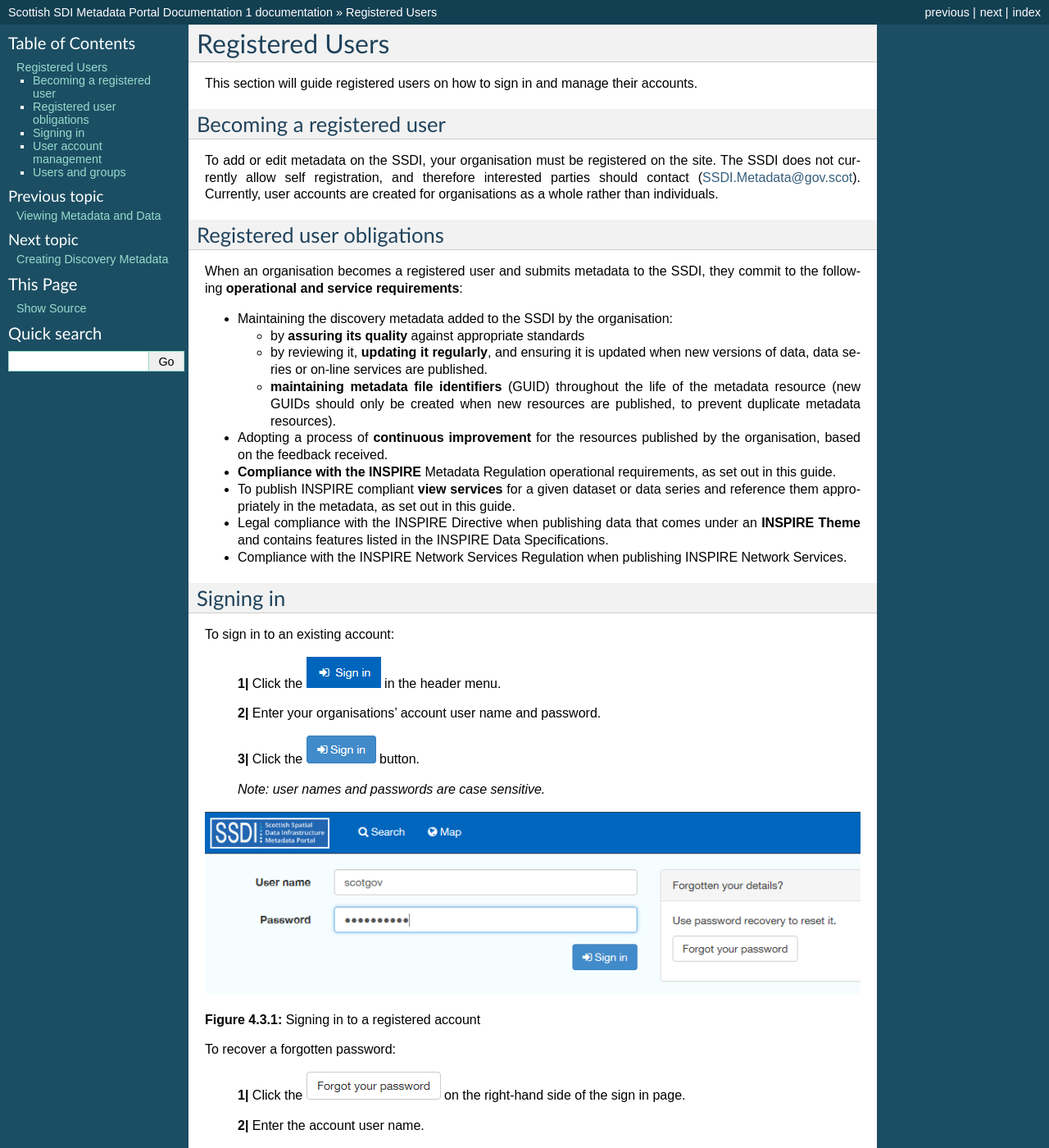
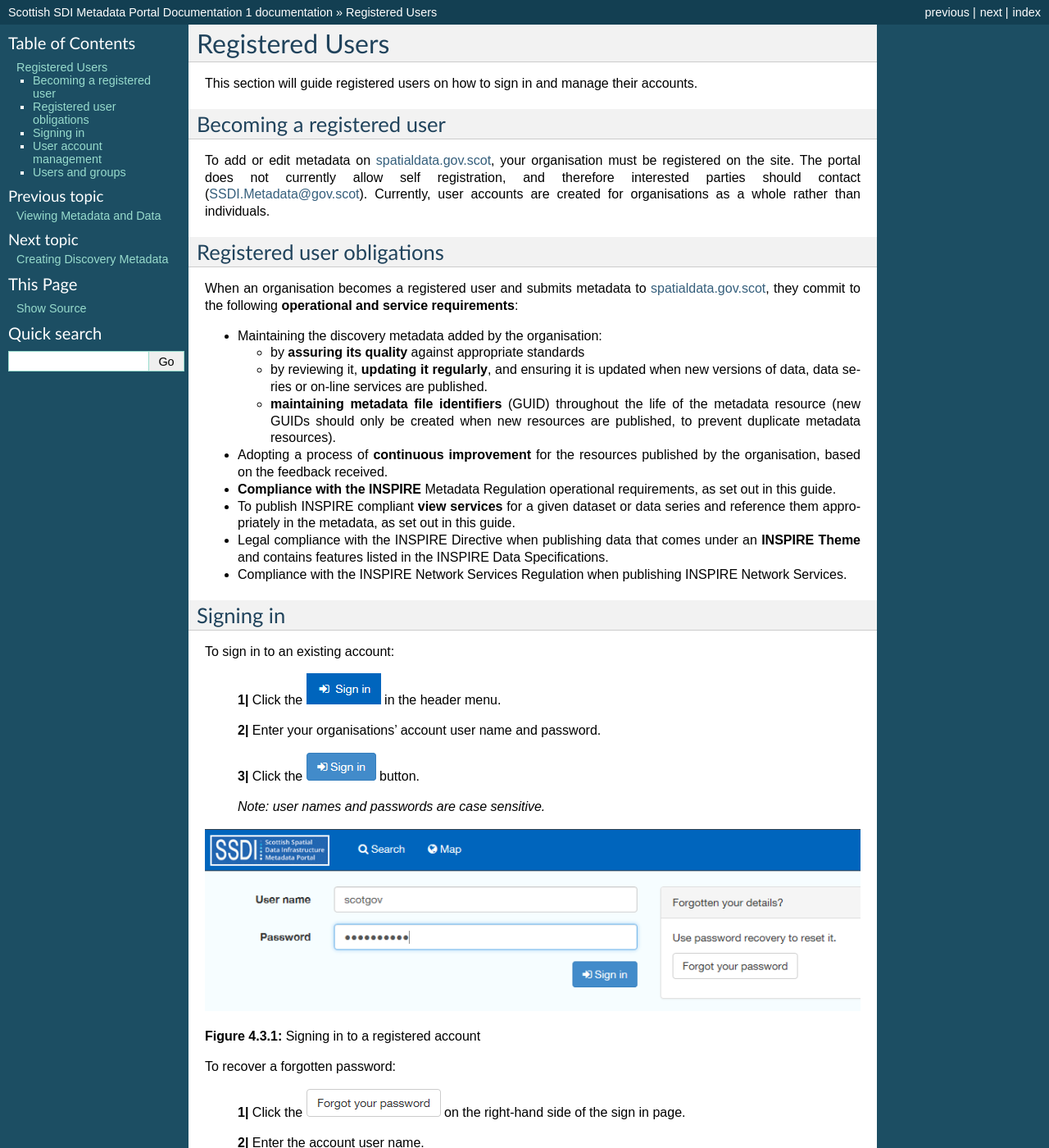
Before and after one commit to AstunTechnology/ssdidocs, a Sphinx documentation site: the page built from docs/UserDoc_Chap4_Users.rst, in a window 1280 px wide and 1400 px high. Shown: the whole window at 82% size. Built offline with Sphinx 7.4.7, drawn with Linux system fonts in a browser that asks for light colours; some of the changed text lies outside the part shown.

Commit message:
Update UserDoc_Chap4_Users.rst
Rebrand spatialdata.gov.scot

```diff
--- a/docs/UserDoc_Chap4_Users.rst
+++ b/docs/UserDoc_Chap4_Users.rst
@@ -5,16 +5,16 @@ This section will guide registered users on how to sign in and manage their acco
 
 Becoming a registered user
 --------------------------
-To add or edit metadata on the SSDI, your organisation must be registered on the site. The SSDI does not currently allow self registration, and therefore
+To add or edit metadata on `spatialdata.gov.scot <https://spatialdata.gov.scot>`__, your organisation must be registered on the site. The portal does not currently allow self registration, and therefore
 interested parties should contact (`SSDI.Metadata@gov.scot <mailto:SSDI.Metadata@gov.scot>`__). Currently, user accounts are created for organisations
 as a whole rather than individuals.
 
 Registered user obligations
 ---------------------------
 
-When an organisation becomes a registered user and submits metadata to the SSDI, they commit to the following **operational and service requirements**:
+When an organisation becomes a registered user and submits metadata to `spatialdata.gov.scot <https://spatialdata.gov.scot>`__, they commit to the following **operational and service requirements**:
 
--  Maintaining the discovery metadata added to the SSDI by the organisation:
+-  Maintaining the discovery metadata added by the organisation:
 
    -  by **assuring its quality** against appropriate standards
 
@@ -59,7 +59,7 @@ To recover a forgotten password:
 
 	*Note: user names are case sensitive. The password recovery function requires that a valid email address (accessible by the user) is registered
 	with the user account in question. If you have not registered an email address or do not have access to the relevant mailbox, you will not be
-	able to receive password reset emails from the SSDI.*
+	able to receive password reset emails.*
 
 |userdoc_fig_4_3_2_ResetPassword|
 
@@ -92,9 +92,9 @@ When amending details, users should click the |button_account_save| button to sa
 Users and groups
 ----------------
 
-The SSDI employs the concept of users, groups and profiles. *Users* are those accounts registered on the portal, and can be part of one or more
+`Spatialdata.gov.scot <https://spatialdata.gov.scot>`__ employs the concept of users, groups and profiles. *Users* are those accounts registered on the portal, and can be part of one or more
 *groups* (which are collections of users corresponding to logical units, such as teams within an organisation). The *group* and *profile* (or role)
-of a user defines what tasks they can perform on the SSDI or on specific metadata records.
+of a user defines what tasks they can perform on the portal or on specific metadata records.
 
 The rights associated with the various profiles are as follows:
 
@@ -122,7 +122,7 @@ The rights associated with the various profiles are as follows:
 *Note: profiles (or roles) are hierarchicaland based on inheritance. This means that a user with an Editor profile can create and modify new
 metadata records, but can also use all functions a Registered user can use.*
 
-Normally, organisations registered on the SSDI are given the role of *Content Reviewer* for the purpose of managing their metadata records.
+Normally, organisations registered on the site are given the role of *Content Reviewer* for the purpose of managing their metadata records.
 
 .. |userdoc_fig_4_3_1_SignIn| image:: media/userdoc_fig_4_3_1_SignIn.png
 .. |userdoc_fig_4_3_2_ResetPassword| image:: media/userdoc_fig_4_3_2_ResetPassword.png
```
